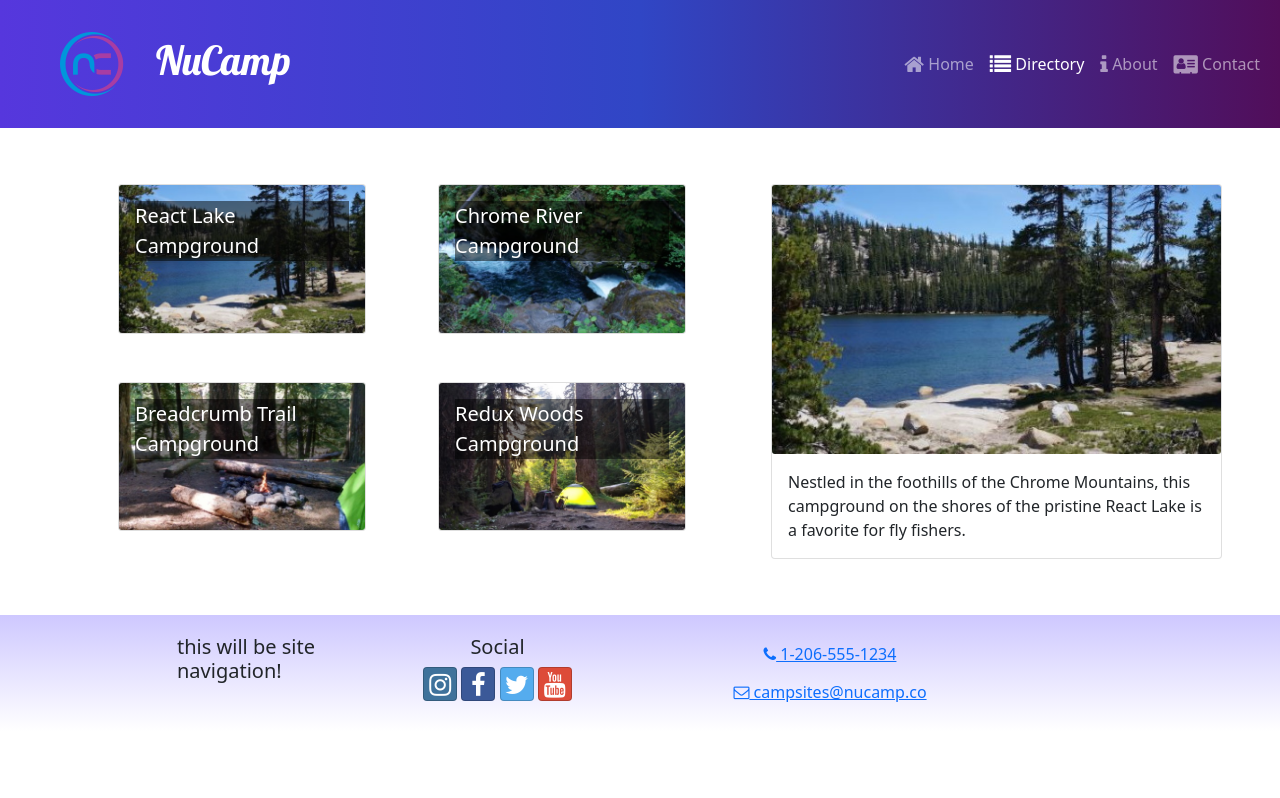
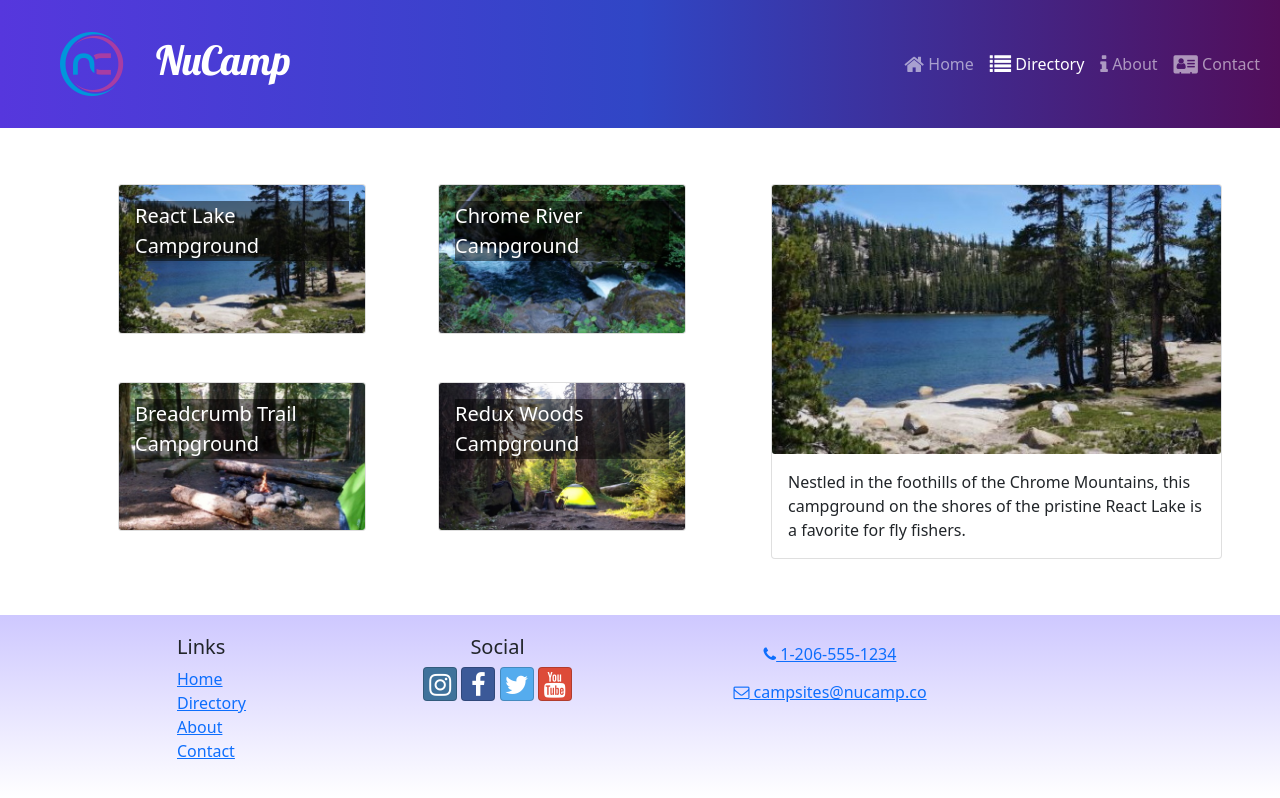
Before and after one commit to ekeng92/nucampsite, a React (Create React App) app: page /directory in a window 1280 px wide. Built offline with nearby package versions, Linux system fonts and the light colour scheme.

Commit message:
footer updated

```diff
--- a/src/components/Footer.js
+++ b/src/components/Footer.js
@@ -1,4 +1,5 @@
 import { Container, Row, Col } from "reactstrap";
+import { Link } from "react-router-dom";
 
 const Footer = () => {
   return (
@@ -6,7 +7,21 @@
       <Container>
         <Row>
           <Col xs={{ size: 4, offset: 1 }} sm="2">
-            <h5>this will be site navigation!</h5>
+            <h5>Links</h5>
+            <ul className="list-unstyled">
+              <li>
+                <Link to="/">Home</Link>
+              </li>
+              <li>
+                <Link to="/directory">Directory</Link>
+              </li>
+              <li>
+                <Link to="/about">About</Link>
+              </li>
+              <li>
+                <Link to="/contact">Contact</Link>
+              </li>
+            </ul>
           </Col>
           <Col xs="6" sm="3" className="text-center">
             <h5>Social</h5>
```
